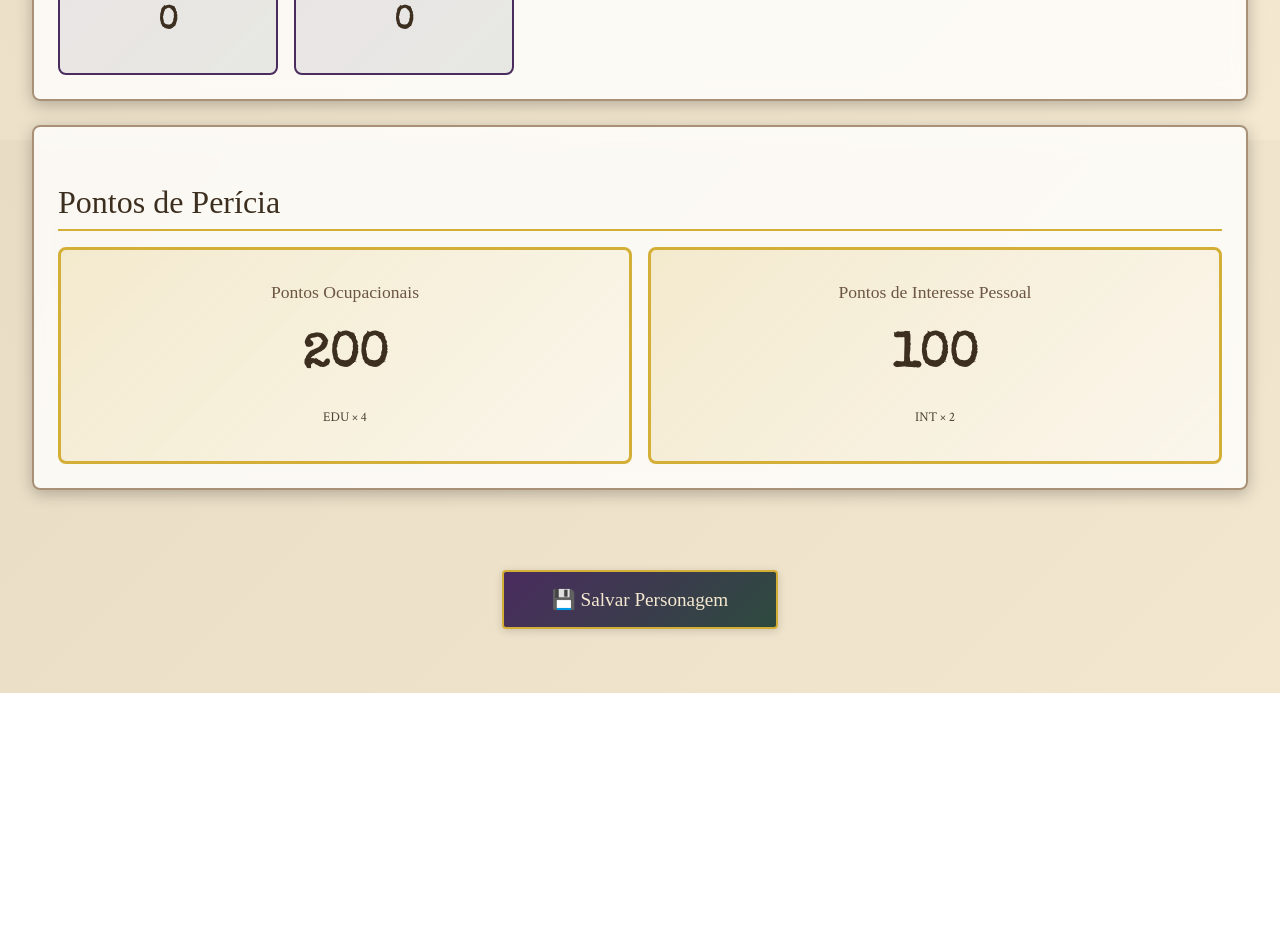
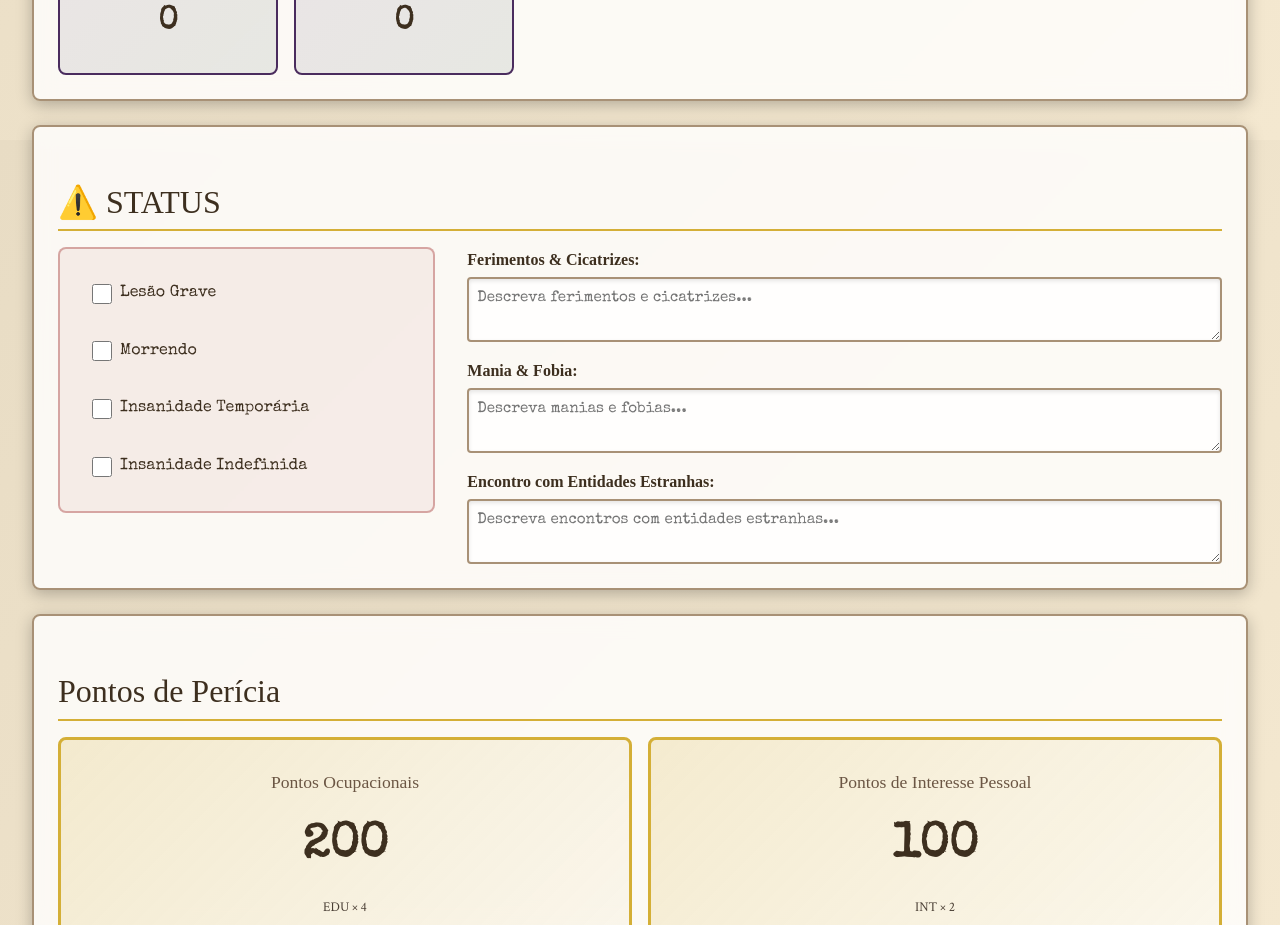
Before and after one commit to evancaio/ficha-coc, a Next.js app: page /character/new in a window 1280 px wide. Shown: the part 1460-2385 px from the top of the page. Before the commit the page ends 2153 px from the top, so only its background shows below. Built offline with nearby package versions, Linux system fonts and the light colour scheme; a web font is replaced by a local one.

Commit message:
feat: Add character STATUS section with conditions and notes

```diff
--- a/components/CharacterSheet.module.css
+++ b/components/CharacterSheet.module.css
@@ -242,6 +242,88 @@
     color: var(--color-faded-ink);
     font-family: var(--font-body);
 }
+
+/* Status Section */
+.statusSection {
+    display: grid;
+    grid-template-columns: 1fr 2fr;
+    gap: var(--spacing-xl);
+    align-items: start;
+}
+
+.statusConditions {
+    display: flex;
+    flex-direction: column;
+    gap: var(--spacing-md);
+    padding: var(--spacing-lg);
+    background: rgba(139, 0, 0, 0.05);
+    border: 2px solid rgba(139, 0, 0, 0.3);
+    border-radius: 8px;
+}
+
+.checkboxLabel {
+    display: flex;
+    align-items: center;
+    gap: var(--spacing-sm);
+    font-family: var(--font-typewriter);
+    font-size: 1rem;
+    cursor: pointer;
+    padding: var(--spacing-sm);
+    border-radius: 4px;
+    transition: all var(--transition-fast);
+}
+
+.checkboxLabel:hover {
+    background: rgba(139, 0, 0, 0.1);
+}
+
+.checkboxLabel input[type="checkbox"] {
+    width: 20px;
+    height: 20px;
+    cursor: pointer;
+    accent-color: var(--color-eldritch-purple);
+}
+
+.checkboxLabel span {
+    color: var(--color-sepia-dark);
+    font-weight: 500;
+}
+
+.statusNotes {
+    display: flex;
+    flex-direction: column;
+    gap: var(--spacing-md);
+}
+
+.statusNotes>div {
+    display: flex;
+    flex-direction: column;
+    gap: var(--spacing-xs);
+}
+
+.statusNotes label {
+    font-family: var(--font-display);
+    font-size: 1rem;
+    color: var(--color-sepia-dark);
+    font-weight: bold;
+}
+
+.statusNotes textarea {
+    font-family: var(--font-typewriter);
+    font-size: 0.95rem;
+    padding: var(--spacing-sm);
+    border: 2px solid var(--color-sepia-light);
+    border-radius: 4px;
+    background: rgba(255, 255, 255, 0.8);
+    resize: vertical;
+    min-height: 60px;
+}
+
+.statusNotes textarea:focus {
+    border-color: var(--color-eldritch-purple);
+    outline: none;
+}
+
 
 .backstoryGrid {
     display: grid;
--- a/components/CharacterSheet.tsx
+++ b/components/CharacterSheet.tsx
@@ -65,6 +65,15 @@ export default function CharacterSheet({ initialData, characterId: initialCharac
             traits: '',
             injuriesScars: '',
             phobiasManias: ''
+        },
+        status: {
+            severeInjury: false,
+            dying: false,
+            temporaryInsanity: false,
+            indefiniteInsanity: false,
+            woundsAndScars: '',
+            maniasAndPhobias: '',
+            strangeEncounters: ''
         },
         occupationSkillPoints: 200,
         personalInterestPoints: 100,
@@ -511,6 +520,97 @@ export default function CharacterSheet({ initialData, characterId: initialCharac
                             </div>
                         </section>
 
+                        {/* STATUS */}
+                        <section className="card">
+                            <h2>⚠️ STATUS</h2>
+                            <div className={styles.statusSection}>
+                                <div className={styles.statusConditions}>
+                                    <label className={styles.checkboxLabel}>
+                                        <input
+                                            type="checkbox"
+                                            checked={character.status.severeInjury}
+                                            onChange={(e) => setCharacter({
+                                                ...character,
+                                                status: { ...character.status, severeInjury: e.target.checked }
+                                            })}
+                                        />
+                                        <span>Lesão Grave</span>
+                                    </label>
+                                    <label className={styles.checkboxLabel}>
+                                        <input
+                                            type="checkbox"
+                                            checked={character.status.dying}
+                                            onChange={(e) => setCharacter({
+                                                ...character,
+                                                status: { ...character.status, dying: e.target.checked }
+                                            })}
+                                        />
+                                        <span>Morrendo</span>
+                                    </label>
+                                    <label className={styles.checkboxLabel}>
+                                        <input
+                                            type="checkbox"
+                                            checked={character.status.temporaryInsanity}
+                                            onChange={(e) => setCharacter({
+                                                ...character,
+                                                status: { ...character.status, temporaryInsanity: e.target.checked }
+                                            })}
+                                        />
+                                        <span>Insanidade Temporária</span>
+                                    </label>
+                                    <label className={styles.checkboxLabel}>
+                                        <input
+                                            type="checkbox"
+                                            checked={character.status.indefiniteInsanity}
+                                            onChange={(e) => setCharacter({
+                                                ...character,
+                                                status: { ...character.status, indefiniteInsanity: e.target.checked }
+                                            })}
+                                        />
+                                        <span>Insanidade Indefinida</span>
+                                    </label>
+                                </div>
+                                <div className={styles.statusNotes}>
+                                    <div>
+                                        <label>Ferimentos & Cicatrizes:</label>
+                                        <textarea
+                                            value={character.status.woundsAndScars}
+                                            onChange={(e) => setCharacter({
+                                                ...character,
+                                                status: { ...character.status, woundsAndScars: e.target.value }
+                                            })}
+                                            placeholder="Descreva ferimentos e cicatrizes..."
+                                            rows={2}
+                                        />
+                                    </div>
+                                    <div>
+                                        <label>Mania & Fobia:</label>
+                                        <textarea
+                                            value={character.status.maniasAndPhobias}
+                                            onChange={(e) => setCharacter({
+                                                ...character,
+                                                status: { ...character.status, maniasAndPhobias: e.target.value }
+                                            })}
+                                            placeholder="Descreva manias e fobias..."
+                                            rows={2}
+                                        />
+                                    </div>
+                                    <div>
+                                        <label>Encontro com Entidades Estranhas:</label>
+                                        <textarea
+                                            value={character.status.strangeEncounters}
+                                            onChange={(e) => setCharacter({
+                                                ...character,
+                                                status: { ...character.status, strangeEncounters: e.target.value }
+                                            })}
+                                            placeholder="Descreva encontros com entidades estranhas..."
+                                            rows={2}
+                                        />
+                                    </div>
+                                </div>
+                            </div>
+                        </section>
+
                         {/* Pontos de Perícia */}
                         <section className="card">
                             <h2>Pontos de Perícia</h2>
```
Also changed, not shown: types/character.ts (+11 -0 lines).
